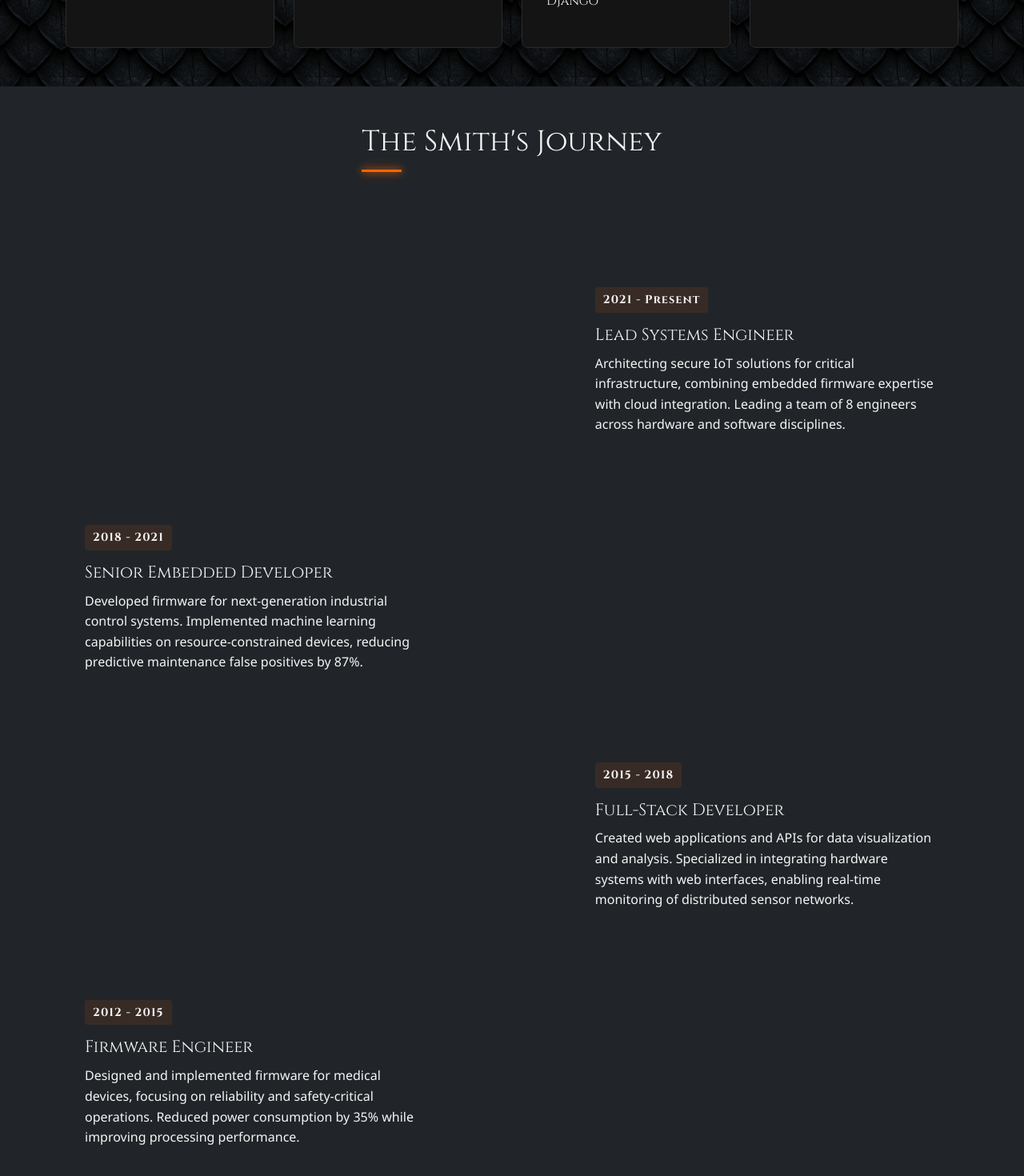
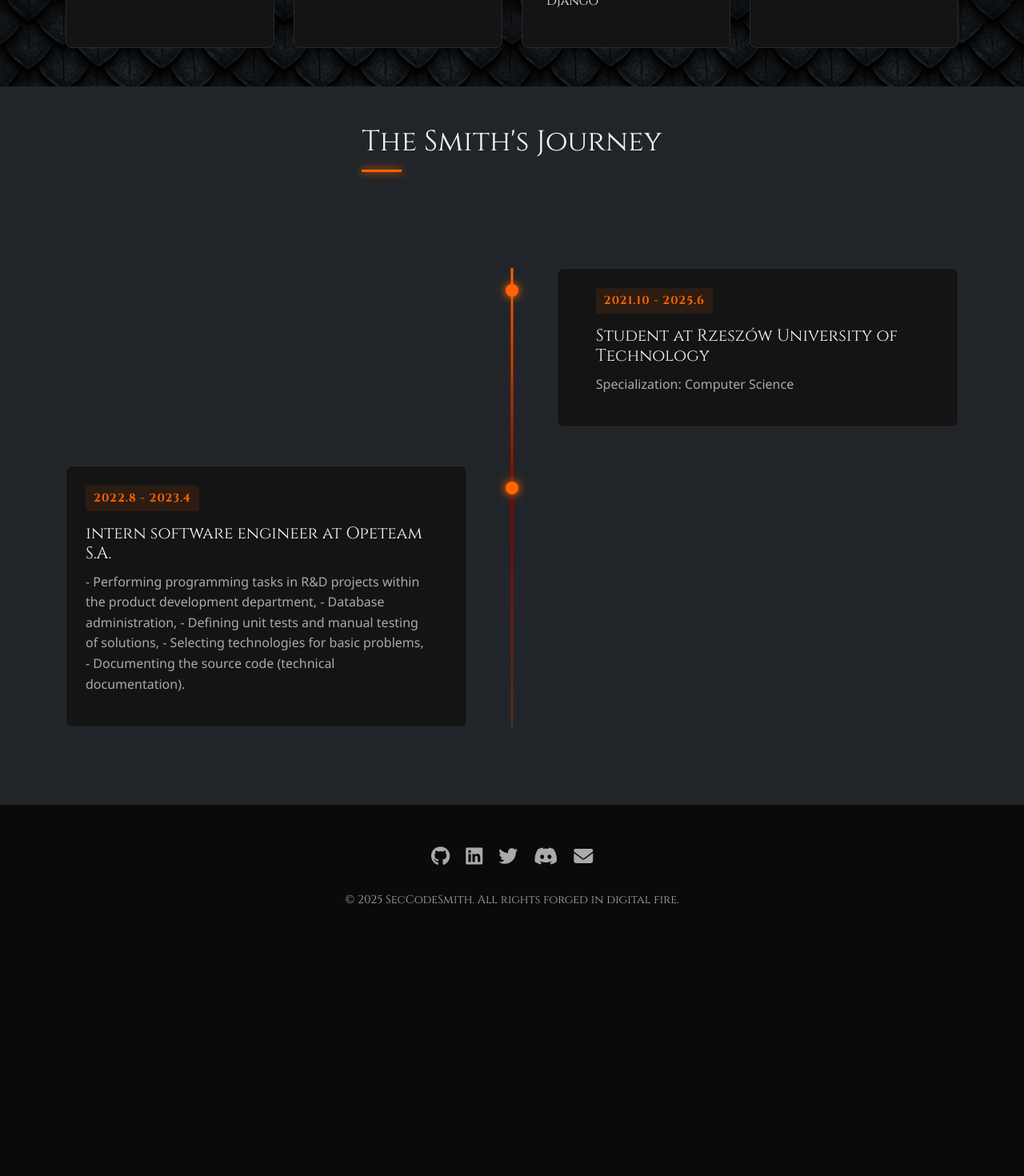
Before and after one commit to SecCodeSmith/SecCodeSmith-frontend, a React (Vite) app: page /about in a window 1280 px wide. Shown: the part 2307-3777 px from the top of the page at 80% size. After the commit the page ends 3507 px from the top, so only its background shows below. Built offline with nearby package versions, Linux system fonts and the light colour scheme.

Commit message:
feat: update About page with new professional journey entry and testimonials section enhancements

```diff
--- a/src/assets/styles/About.module.scss
+++ b/src/assets/styles/About.module.scss
@@ -138,7 +138,7 @@
 }
 
 .valueText {
-  color: var(--text-ash);
+  color: $text-ash;
   line-height: 1.6;
   font-family: 'Segoe UI', Tahoma, Geneva, Verdana, sans-serif;
 }
@@ -167,7 +167,7 @@
   height: 5px;
   top: 0;
   left: 0;
-  background: linear-gradient(to right, var(--accent-dragon), $accent-fire);
+  background: linear-gradient(to right, $accent-dragon, $accent-fire);
   border-radius: 8px 8px 0 0;
 }
 
@@ -209,7 +209,7 @@
   position: absolute;
   width: 3px;
   height: 100%;
-  background: linear-gradient(to bottom, $accent-fire, var(--accent-dragon), rgba(255, 100, 0, 0.2));
+  background: linear-gradient(to bottom, $accent-fire, $accent-dragon, rgba(255, 100, 0, 0.2));
   left: 50%;
   transform: translateX(-50%);
   z-index: 1;
@@ -221,13 +221,13 @@
   width: 100%;
 }
 
-.timelineItem:nth-child(odd) .timeline-content {
+.timelineItem:nth-child(odd) .timelineContent {
   margin-left: auto;
   padding-left: 3rem;
   border-radius: 8px;
 }
 
-.timelineItem:nth-child(even) .timeline-content {
+.timelineItem:nth-child(even) .timelineContent {
   margin-right: auto;
   padding-right: 3rem;
   border-radius: 8px;
@@ -242,7 +242,7 @@
   top: 20px;
   left: 50%;
   transform: translateX(-50%);
-  box-shadow: var(--glow-effect);
+  box-shadow: $glow-effect;
   z-index: 2;
 }
 
@@ -456,7 +456,7 @@
 }
 
 .tocLink {
-  color: var(--text-ash);
+  color: $text-ash;
   text-decoration: none;
   transition: all 0.3s ease;
   font-size: 0.9rem;
@@ -495,7 +495,7 @@
   align-items: center;
   gap: 10px;
   text-decoration: none;
-  color: var(--text-ash);
+  color: $text-ash;
   transition: color 0.3s ease;
 }
 
--- a/src/data/experienceData.ts
+++ b/src/data/experienceData.ts
@@ -76,6 +76,11 @@ export const aboutProps: AboutProps = {
     ],
     professionalJourney: [
         {
+            title: "Student at Rzeszów University of Technology",
+            description: "Specialization: Computer Science",
+            duration: "2021.10 - 2025.6",
+        },
+        {
             title: "intern software engineer at Opeteam S.A.",
             description:
                 `- Performing programming tasks in R&D projects within the product development department,
@@ -84,7 +89,8 @@ export const aboutProps: AboutProps = {
 - Selecting technologies for basic problems,
 - Documenting the source code (technical documentation).`,
             duration: "2022.8 - 2023.4",
-        }
+        },
+
     ],
     testimonials: [
 
--- a/src/pages/About.tsx
+++ b/src/pages/About.tsx
@@ -125,7 +125,7 @@ export const About = () => {
               <div className="col-md-6 col-lg-3" key={index}>
                 <div className={`h-100 ${style.skillCard}`} key={index}>
                   <div className={`${style.skillHeader}`}>
-                    <div className={`skill-icon ${style.skillIcon}`}>
+                    <div className={`${style.skillIcon}`}>
                       <i className={value.icon}></i>
                     </div>
                     <h3 className={`skill-title ${style.skillTitle}`}>{value.title}</h3>
@@ -156,56 +156,17 @@ export const About = () => {
           </div>
           <div className="row">
             <div className="col-12">
-              <ul className="timeline">
-                {/* Timeline Item 1 */}
-                <li className="timeline-item clearfix">
-                  <div className="timeline-dot"></div>
-                  <div className="timeline-content">
-                    <div className="timeline-date">2021 - Present</div>
-                    <h3 className="timeline-title">Lead Systems Engineer</h3>
-                    <p className="timeline-text">Architecting secure IoT solutions for critical infrastructure, combining embedded firmware expertise with cloud integration. Leading a team of 8 engineers across hardware and software disciplines.</p>
+              <ul className={`${style.timeline}`}>
+                {data.professionalJourney.map((journey, index) => (
+                  <li className={`${style.timelineItem} clearfix`} key={index}>
+                    <div className={`${style.timelineDot}`}></div>
+                    <div className={`${style.timelineContent}`}>
+                      <div className={`${style.timelineDate}`}>{journey.duration}</div>
+                      <h3 className={`${style.timelineTitle}`}>{journey.title}</h3>
+                      <p className={`${style.timelineText}`}>{journey.description}</p>
                     </div>
                   </li>
-
-                {/* Timeline Item 2 */}
-                <li className="timeline-item clearfix">
-                  <div className="timeline-dot"></div>
-                  <div className="timeline-content">
-                    <div className="timeline-date">2018 - 2021</div>
-                    <h3 className="timeline-title">Senior Embedded Developer</h3>
-                    <p className="timeline-text">Developed firmware for next-generation industrial control systems. Implemented machine learning capabilities on resource-constrained devices, reducing predictive maintenance false positives by 87%.</p>
-                  </div>
-                </li>
-
-                {/* Timeline Item 3 */}
-                <li className="timeline-item clearfix">
-                  <div className="timeline-dot"></div>
-                  <div className="timeline-content">
-                    <div className="timeline-date">2015 - 2018</div>
-                    <h3 className="timeline-title">Full-Stack Developer</h3>
-                    <p className="timeline-text">Created web applications and APIs for data visualization and analysis. Specialized in integrating hardware systems with web interfaces, enabling real-time monitoring of distributed sensor networks.</p>
-                  </div>
-                </li>
-
-                {/* Timeline Item 4 */}
-                <li className="timeline-item clearfix">
-                  <div className="timeline-dot"></div>
-                  <div className="timeline-content">
-                    <div className="timeline-date">2012 - 2015</div>
-                    <h3 className="timeline-title">Firmware Engineer</h3>
-                    <p className="timeline-text">Designed and implemented firmware for medical devices, focusing on reliability and safety-critical operations. Reduced power consumption by 35% while improving processing performance.</p>
-                  </div>
-                </li>
-
-                {/* Timeline Item 5 */}
-                <li className="timeline-item clearfix">
-                  <div className="timeline-dot"></div>
-                  <div className="timeline-content">
-                    <div className="timeline-date">2010 - 2012</div>
-                    <h3 className="timeline-title">Junior Software Developer</h3>
-                    <p className="timeline-text">Began the journey into the digital forge, working on embedded C programming for consumer electronics. Learned the fundamentals of hardware-software integration and real-time systems.</p>
-                  </div>
-                </li>
+                ))}
               </ul>
             </div>
           </div>
@@ -213,6 +174,7 @@ export const About = () => {
       </section >
 
       {/* Testimonials Section */}
+      {data.testimonials.length > 0 && (
         < section className="py-5" >
           <div className="container">
             <div className="row mb-4">
@@ -222,57 +184,26 @@ export const About = () => {
             </div>
             <div className="row">
               <div className="col-lg-8 mx-auto">
-              {/* Testimonial 1 */}
-              <div className="testimonial">
+                {data.testimonials.map((testimonial, index) => (
+                  <div className="testimonial" key={index}>
                     <div className="testimonial-content">
-                  "Working with SecCodeSmith transformed our approach to IoT security. Their expertise in both embedded systems and network security allowed us to create a solution that our clients trust implicitly. The attention to detail and foresight regarding potential vulnerabilities saved us from what could have been catastrophic security incidents."
+                      {testimonial.content}
                     </div>
                     <div className="d-flex align-items-center gap-3 testimonial-author">
                       <div className="author-avatar">
-                    <img src="/images/testimonials/alexandra.jpg" alt="Alexandra Foster" />
+                        <img src="/images/testimonials/james.jpg" alt={testimonial.author} />
                       </div>
                       <div className="author-info">
-                    <h4 className="author-name">Alexandra Foster</h4>
-                    <div className="author-title">CTO, ConnectedWorld Technologies</div>
+                        <h4 className="author-name">{testimonial.author}</h4>
+                        <div className="author-title">{testimonial.position}</div>
                       </div>
                     </div>
                   </div>
-
-              {/* Testimonial 2 */}
-              <div className="testimonial">
-                <div className="testimonial-content">
-                  "The custom firmware developed by SecCodeSmith for our industrial controllers exceeded all expectations. Not only was the code incredibly efficient, but the documentation was meticulous—something rare in our industry. Three years later, we're still building upon that solid foundation with minimal issues."
-                </div>
-                <div className="d-flex align-items-center gap-3 testimonial-author">
-                  <div className="author-avatar">
-                    <img src="/images/testimonials/marcus.jpg" alt="Marcus Chen" />
-                  </div>
-                  <div className="author-info">
-                    <h4 className="author-name">Marcus Chen</h4>
-                    <div className="author-title">Lead Engineer, Precision Automation Inc.</div>
+                ))}
               </div>
             </div>
           </div>
-
-              {/* Testimonial 3 */}
-              <div className="testimonial">
-                <div className="testimonial-content">
-                  "I've collaborated with numerous developers over my 20-year career, but SecCodeSmith stands apart for their ability to bridge the gap between theoretical concepts and practical implementation. Their machine learning models for anomaly detection operate efficiently even on our limited hardware, which competitors claimed was impossible."
-                </div>
-                <div className="d-flex align-items-center gap-3 testimonial-author">
-                  <div className="author-avatar">
-                    <img src="/images/testimonials/sophia.jpg" alt="Sophia Rodriguez" />
-                  </div>
-                  <div className="author-info">
-                    <h4 className="author-name">Sophia Rodriguez</h4>
-                    <div className="author-title">Research Director, Advanced Sensing Lab</div>
-                  </div>
-                </div>
-              </div>
-            </div>
-          </div>
-        </div>
-      </section >
+        </section >)}
     </>
   );
 };
```
Lines whose indentation alone changed are shown as unchanged.
